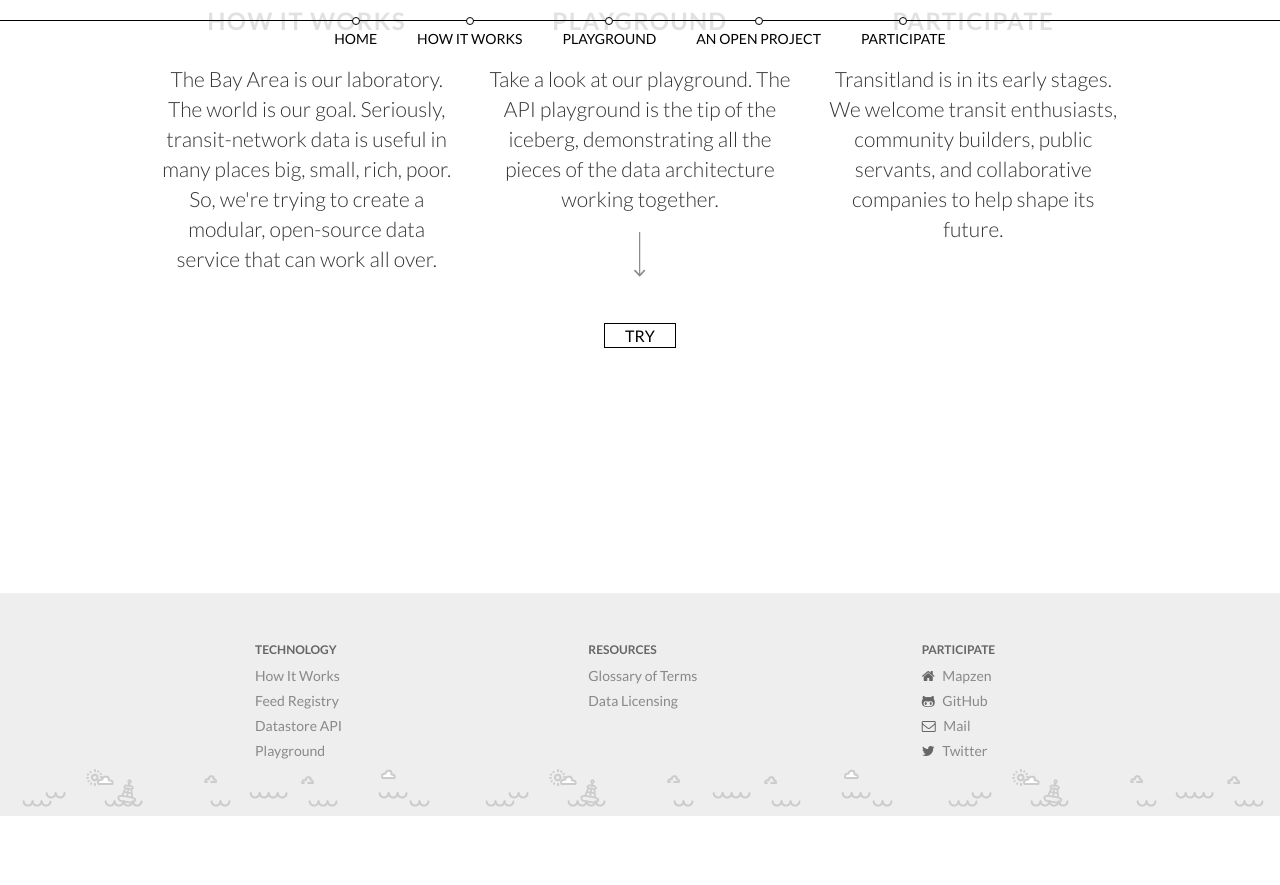
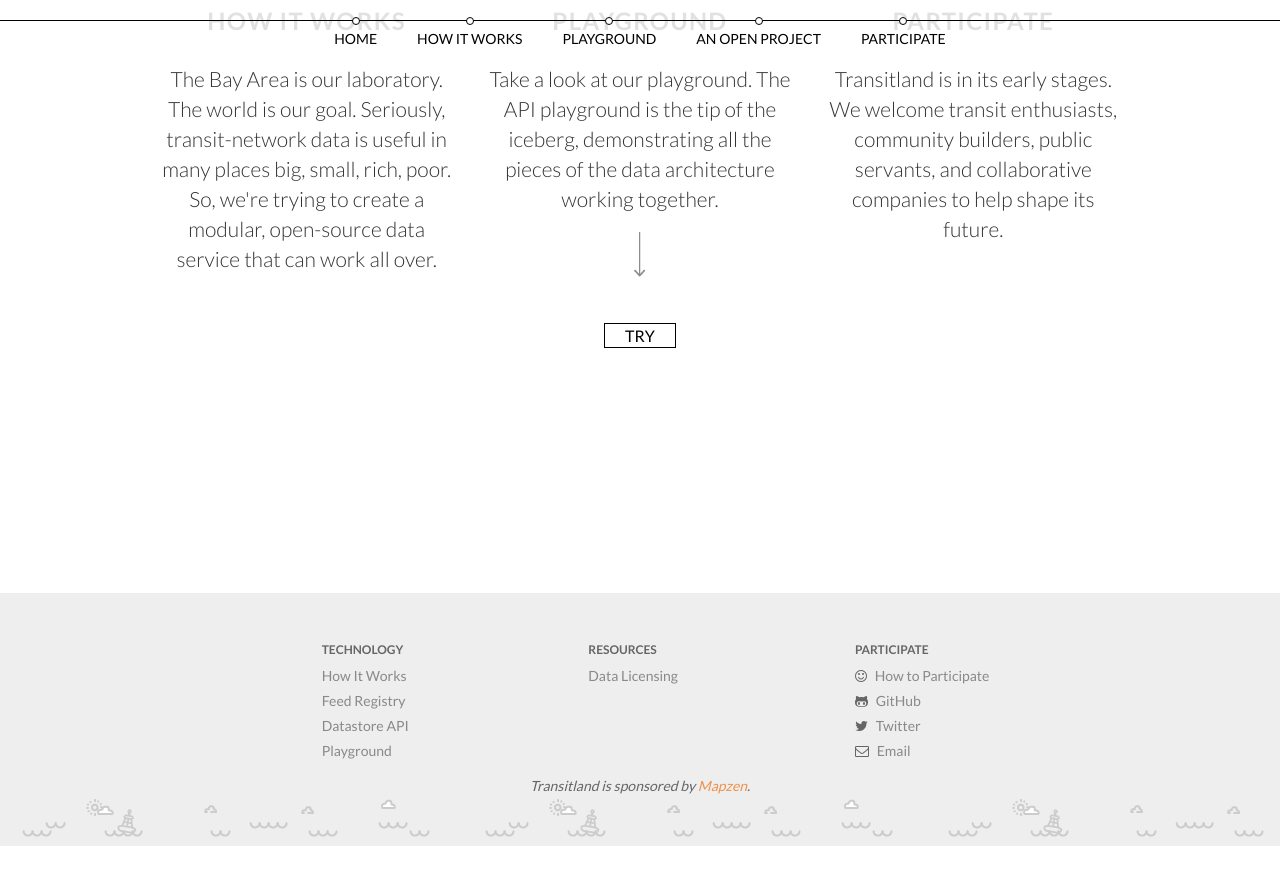
Before and after one commit to transitland/www-transit-land, a Jekyll site: the page built from index.html, in a window 1280 px wide and 900 px high, scrolled down 2329 px. Shown: the top 885 px of the window. Built offline with Jekyll 4.4.1, drawn with Linux system fonts in a browser that asks for light colours; nearby versions of some CDN libraries.

Commit message:
update footer texts and links

```diff
--- a/_includes/footer.html
+++ b/_includes/footer.html
@@ -1,29 +1,29 @@
 <footer>
   <div class="container">
-      <div class="col-lg-5 col-md-5 col-sm-4 col-xs-6">
+      <div class="col-lg-4 col-lg-offset-1">
         <ul>
           <h6> technology </h6>
           <li><a href="/how-it-works">How It Works</a></li>
           <li><a href="/feed-registry">Feed Registry</a></li>
-          <li><a href="mailto:transitland@mapzen.com">Datastore API</a></li>
+          <li><a href="https://github.com/transitland/transitland-datastore/blob/master/README.md#api-endpoints">Datastore API</a></li>
           <li><a href="/playground">Playground</a> </li>
         </ul>
       </div>
-      <div class="col-lg-5 col-md-5 col-sm-4 col-xs-6 middle-col">
+      <div class="col-lg-4 middle-col">
         <ul >
           <h6> resources </h6>
-          <li><a href="/">Glossary of Terms</a></li>
-          <li><a href="/">Data Licensing</a></li>
+          <li><a href="/an-open-project">Data Licensing</a></li>
         </ul>
       </div>
-      <div class="col-lg-2 col-md-2 col-sm-4 col-xs-6 last-col">
+      <div class="col-lg-3 last-col">
         <ul>
           <h6> participate </h6>
-          <li> <i class="fa fa-home"></i> <a href="//mapzen.com">Mapzen</a></li>
+          <li><i class="fa fa-smile-o"></i> <a href="/participate">How to Participate</a></li>
           <li> <i class="fa fa-github-alt"></i> <a href="//github.com/transitland">GitHub</a></li>
-          <li> <i class="fa fa-envelope-o"></i> <a href="mailto:transitland@mapzen.com">Mail</a></li>
           <li> <i class="fa fa-twitter"></i> <a href="//twitter.com/transitland">Twitter</a> </li>
+          <li> <i class="fa fa-envelope-o"></i> <a href="mailto:transitland@mapzen.com">Email</a></li>
         </ul>
       </div>
+      <p class="center-text"><em>Transitland is sponsored by <a href="https://mapzen.com">Mapzen</a>.</em></p>
     </div>
 </footer>
```
